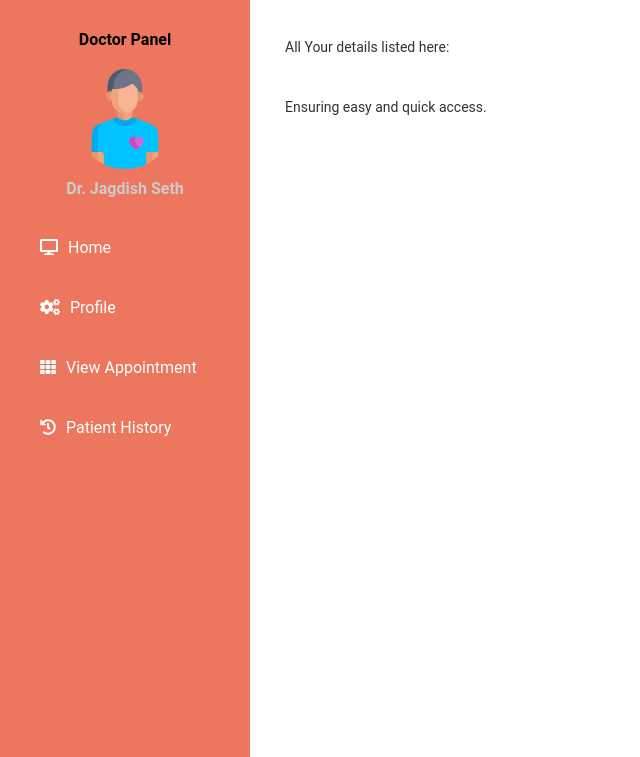
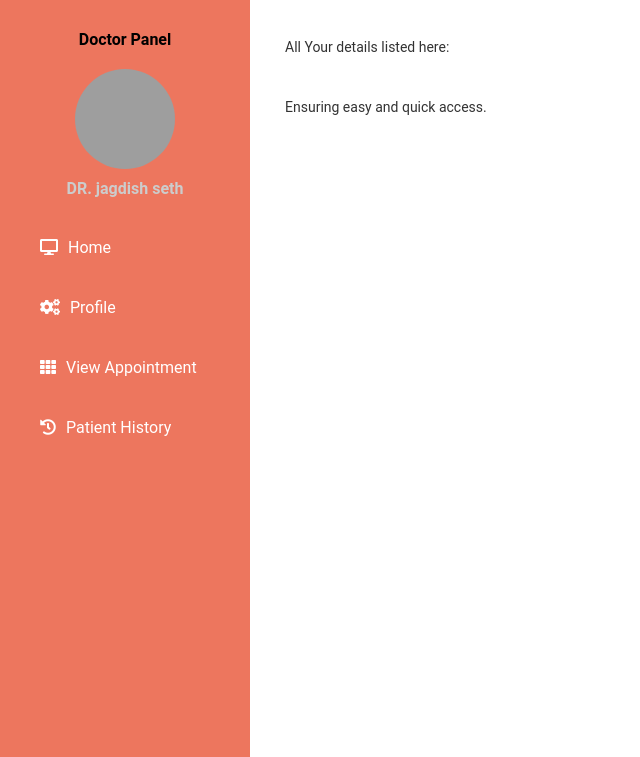
Before and after one commit to amitnileka/Multicare_web_project, a Django app: template Hosp/templates/temp3.html in a window 1280 px wide. Shown: the part 70-827 px from the top of the page, without its empty margins (0-640 px from the left). Run offline with Django 3.2, Linux system fonts and the light colour scheme; the template is opened without the code that fills it: values that come from a table or form of the project are taken from there, others are empty; data comes from the database, SQL or seed files in the repository; some libraries are stand-ins or nearby versions; grey boxes are pictures that could not be loaded.

Commit message:
Update temp3.html

```diff
--- a/Hosp/templates/temp3.html
+++ b/Hosp/templates/temp3.html
@@ -476,10 +476,14 @@ label #sidebar_btn:hover{
     <!--mobile navigation bar start-->
     <div class="mobile_nav">
       <div class="nav_bar">
-        <img src="{% static 'img/paticon.svg'%}" class="profile_image1" alt="">
+        {% for d in doctor_details%}
+        {%if d.profileimg %}
+        <img src="{{d.profileimg.url}}" class="profile_image1" alt="">
+{% else %}
+<img src="{%static 'img/default-pic.jpg'%}" class="profile_image1" alt="gotta">
+{%endif%}
 
-        {% for d in doctor_details%}
-        <h4 class="profile_name1">{{d.name}}</h4>
+        <h4 class="profile_name1">DR. {{d.name}}</h4>
         {% endfor %}
         <i class="fa fa-bars nav_btn"></i>
       </div>
@@ -506,8 +510,15 @@ label #sidebar_btn:hover{
     <div class="sidebar">
       <div class="profile_info">
         <h4 style="color: black;">Doctor Panel</h4>
-        <img src="{% static 'img/paticon.svg'%}" class="profile_image" alt="">
-        <h4>Dr. Jagdish Seth</h4>
+        {% for d in doctor_details%}
+        {%if d.profileimg %}
+        <img src="{{d.profileimg.url}}" class="profile_image" alt="">
+{% else %}
+<img src="{%static 'img/default-pic.jpg'%}" class="profile_image" alt="gotta">
+{%endif%}
+
+        <h4 class="profile_name1">DR. {{d.name}}</h4>
+        {% endfor %}
       </div>
       <a href="{% url 'patientdash'%}"><i class="fas fa-desktop"></i><span>Home</span></a>
       <a href="{% url 'patientprofile'%}"><i class="fas fa-cogs"></i><span>Profile</span></a>
```
